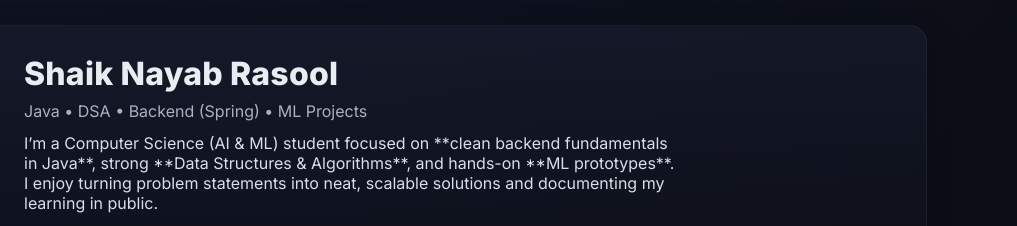
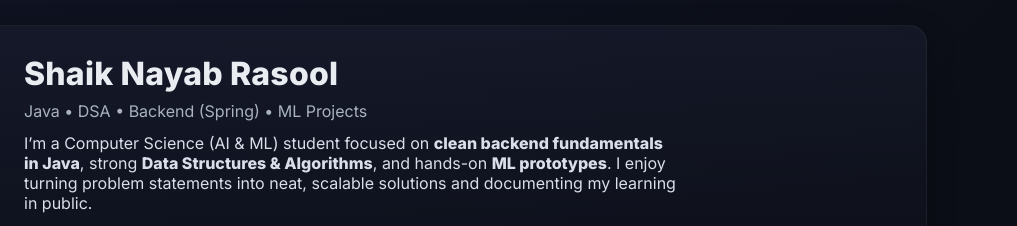
Before and after one commit to imnayab/imnayab, a plain HTML site: page index.html in a window 1280 px wide. Shown: the part 125-351 px from the top of the page, 263-1280 px from the left. Drawn offline with nearby package versions, Linux system fonts and the light colour scheme.

Commit message:
Update index.html

```diff
--- a/index.html
+++ b/index.html
@@ -62,8 +62,11 @@
           Java • DSA • Backend (Spring) • ML Projects
         </p>
         <p class="about">
-          I’m a Computer Science (AI & ML) student focused on **clean backend fundamentals in Java**, strong **Data Structures & Algorithms**, and hands-on **ML prototypes**.
-          I enjoy turning problem statements into neat, scalable solutions and documenting my learning in public.
+          I’m a Computer Science (AI & ML) student focused on
+<strong>clean backend fundamentals in Java</strong>,
+strong <strong>Data Structures & Algorithms</strong>,
+and hands-on <strong>ML prototypes</strong>.
+I enjoy turning problem statements into neat, scalable solutions and documenting my learning in public.
         </p>
         <div class="cta">
           <a class="btn btn-primary" target="_blank" href="https://github.com/imnayab"><i class="ri-github-fill"></i>&nbsp;GitHub</a>
```
